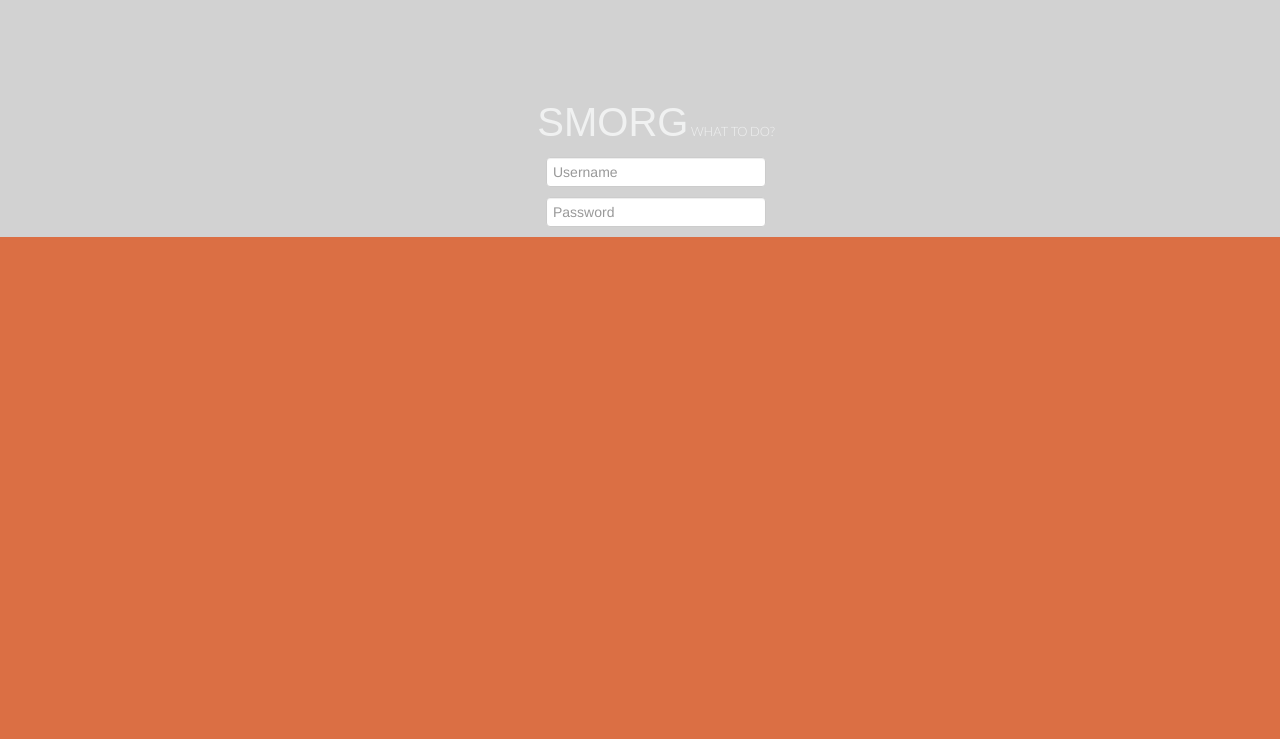
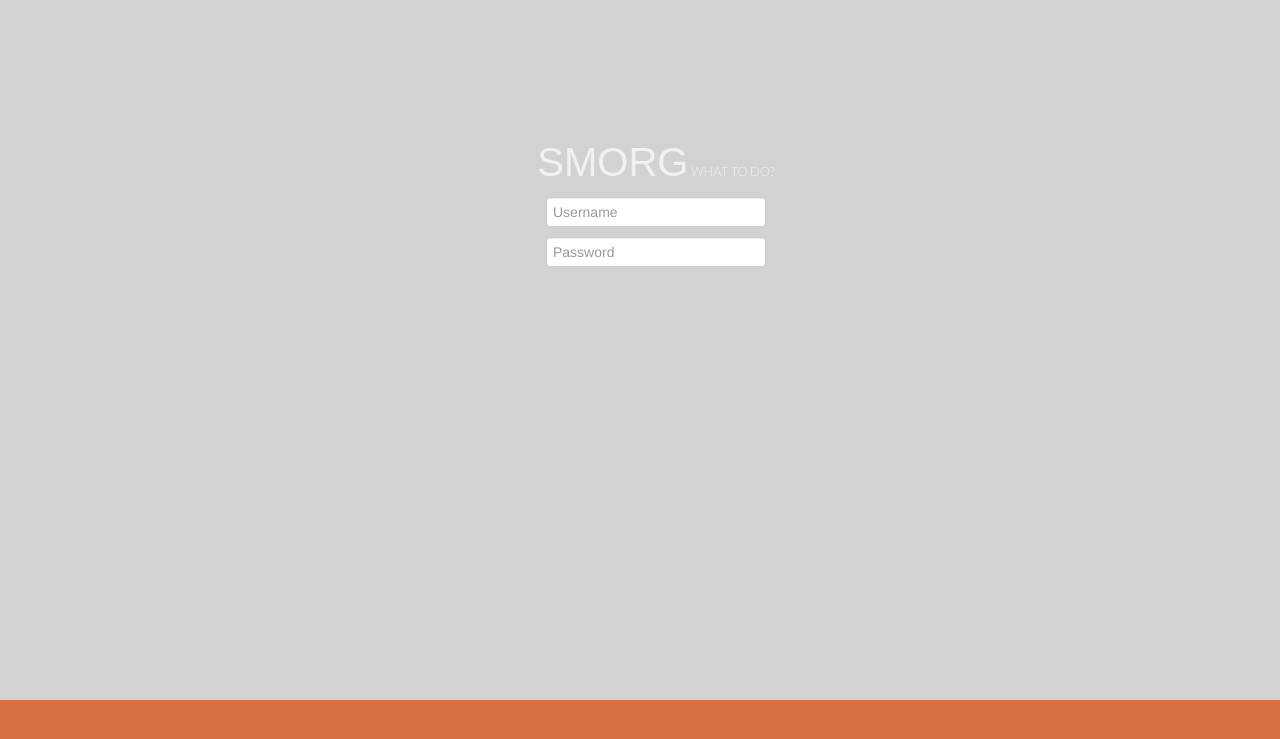
Before and after one commit to corbinklett/smorg_web, a PHP site: page / in a window 1280 px wide. Shown: the top 739 px of the page. Run offline with PHP 8.4, Linux system fonts and the light colour scheme; some web fonts are replaced.

Commit message:
Added top margin and minimum height to .container and #content

```diff
--- a/css/styles.css
+++ b/css/styles.css
@@ -56,6 +56,7 @@ button {
 .container {
 	width: 100%;
 	height: 100%;
+	min-height: 700px;
 	background-color: #d2d2d2;
 	overflow: hidden;
 }
@@ -65,6 +66,7 @@ button {
 	max-height: 568px;
 	overflow: scroll;
 	margin: 0 auto;
+	margin-top: 40px;
 }
 
 
```
